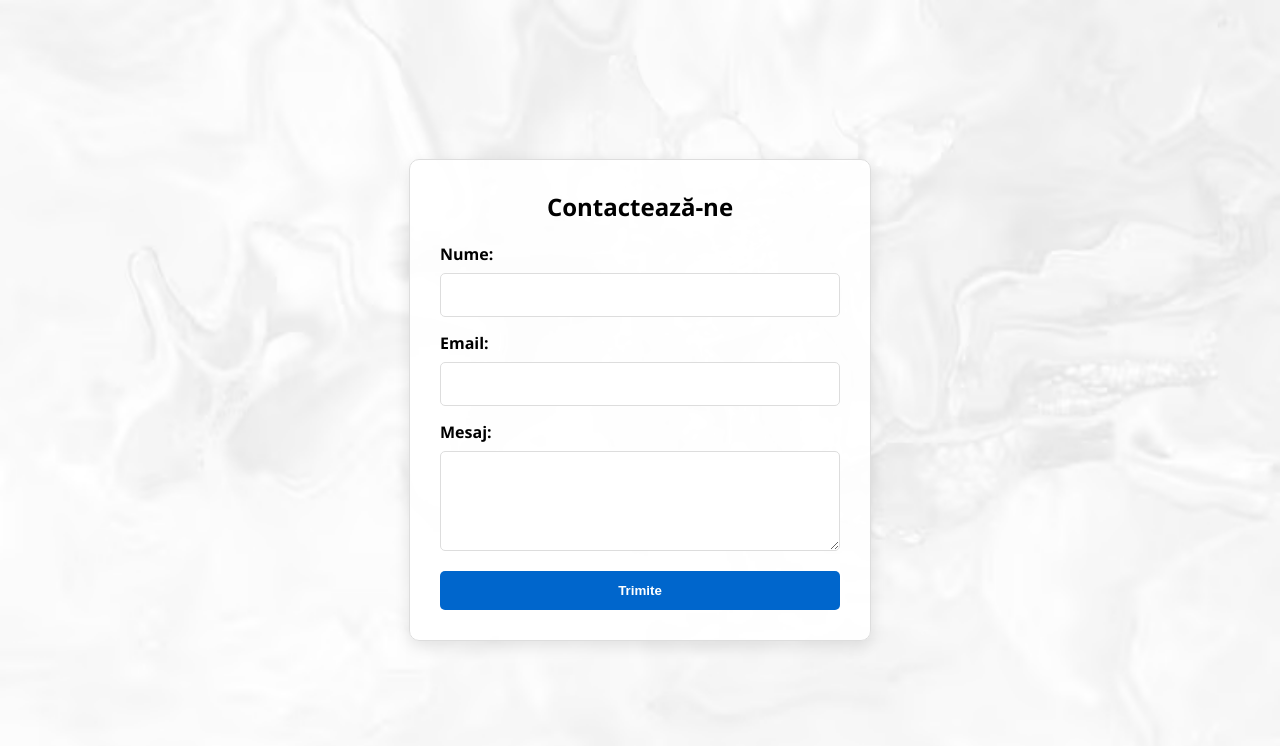
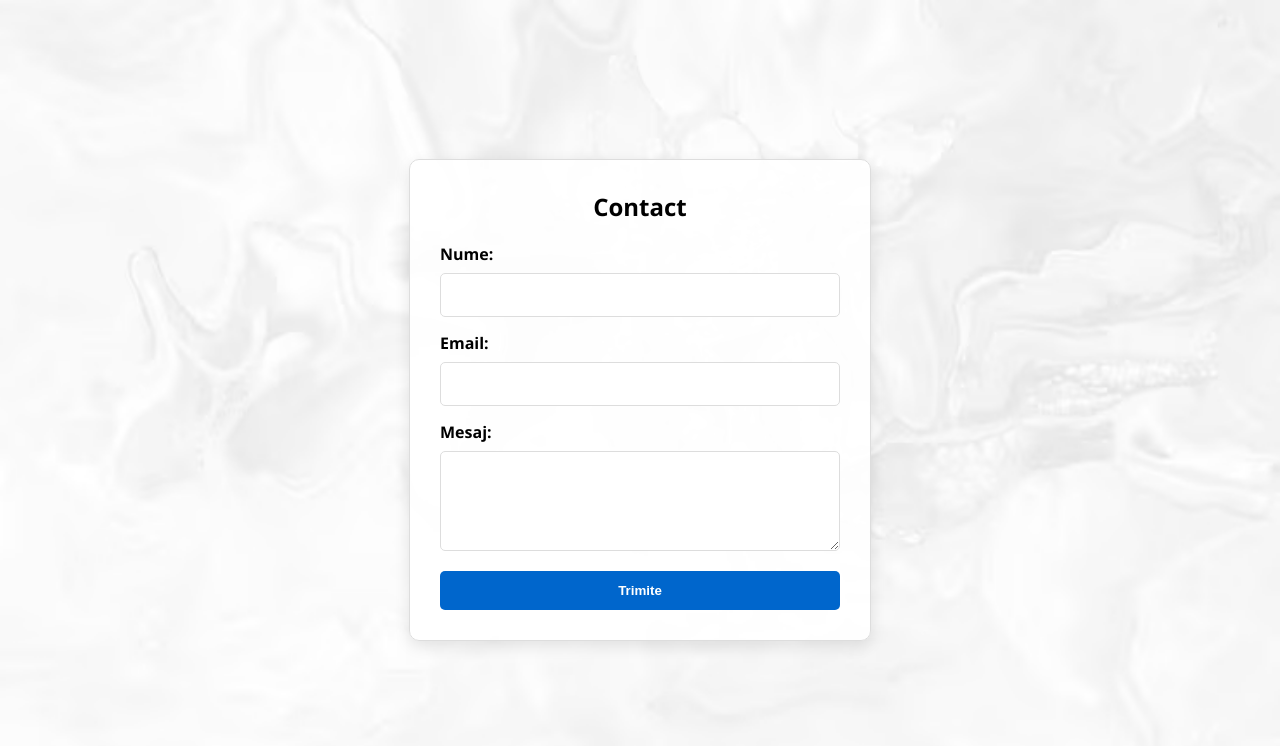
Before and after one commit to alisa29-upb/Laborator-13, a plain HTML site: page contact.html in a window 1280 px wide. Drawn offline with Linux system fonts and the light colour scheme.

Commit message:
Update contact.html

```diff
--- a/contact.html
+++ b/contact.html
@@ -99,7 +99,7 @@
 <body>
   <div class="wrapper">
     <form>
-      <h2>Contactează-ne</h2>
+      <h2>Contact</h2>
 
       <label for="name">Nume:</label>
       <input type="text" id="name" name="name" required>
```
